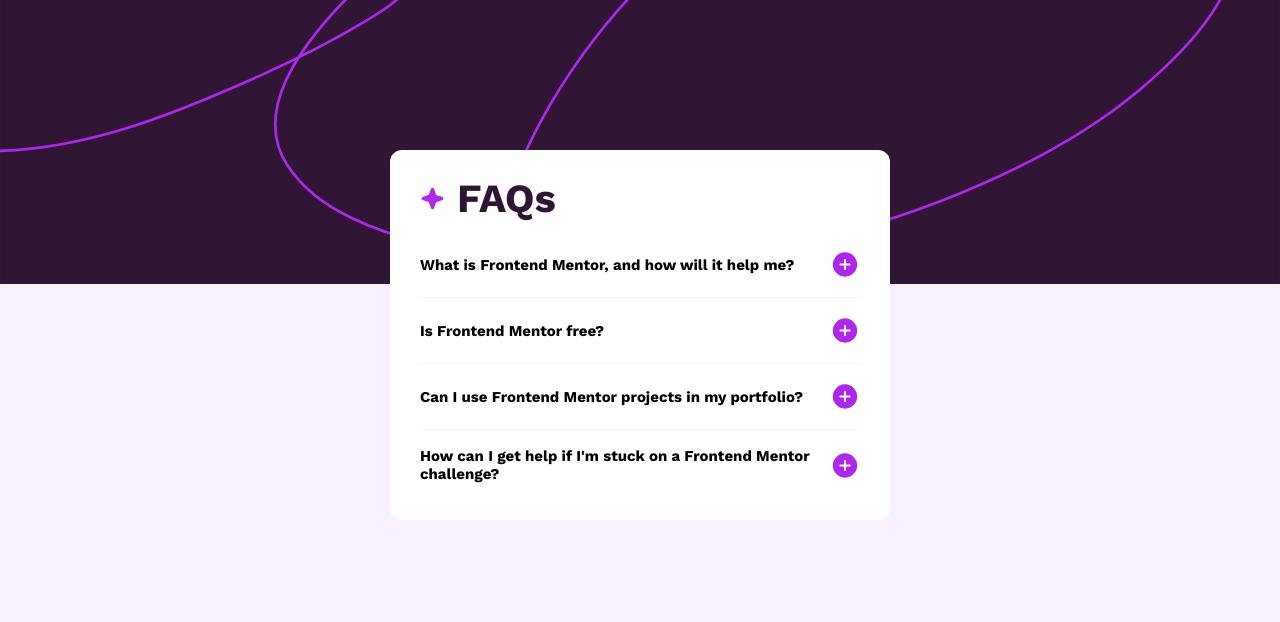
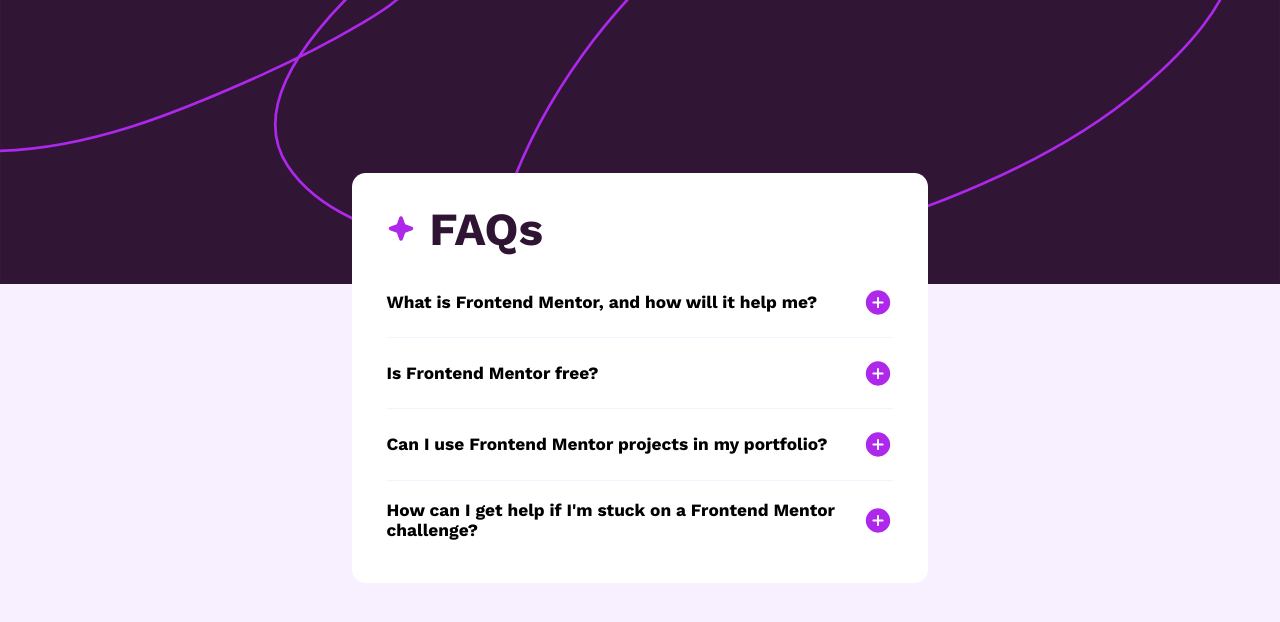
Before and after one commit to AlyferJT/React-FAQ-Accordion, a React (Vite) app: page / in a window 1280 px wide. Shown: the top 622 px of the page. Built offline with nearby package versions, Linux system fonts and the light colour scheme.

Commit message:
Fix style

```diff
--- a/src/App.css
+++ b/src/App.css
@@ -7,7 +7,7 @@
 }
 
 html {
-  font-size: 62.5%;
+  font-size: 72%;
 }
 
 body {
@@ -70,6 +70,10 @@
 }
 
 @media (max-width: 520px) {
+  html {
+    font-size: 62.5%;
+  }
+
   body {
     background-image: url("./assets/images/background-pattern-mobile.svg");
   }
```
